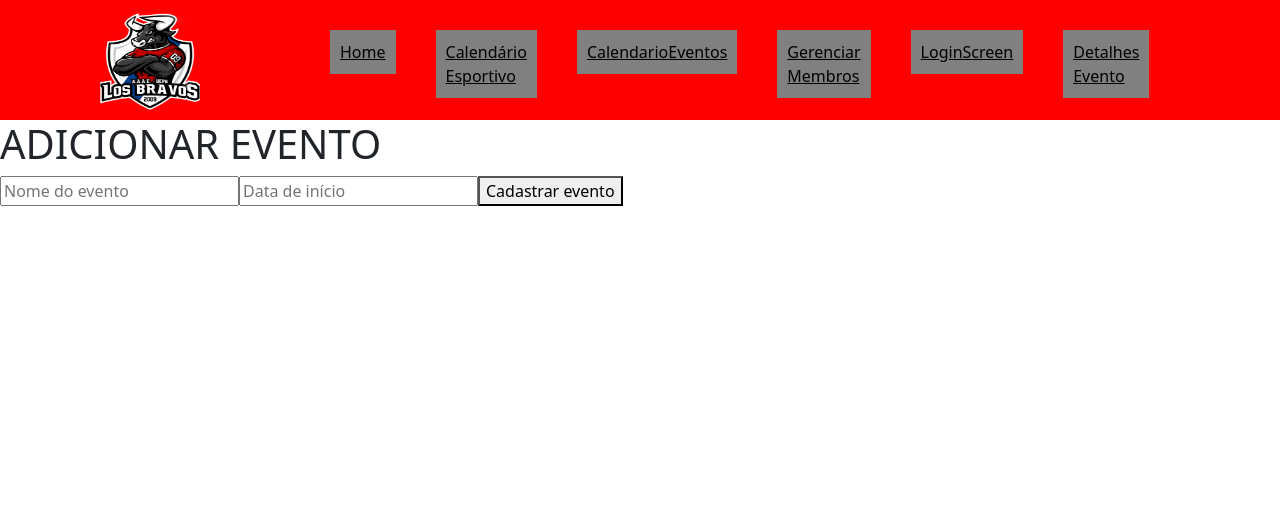
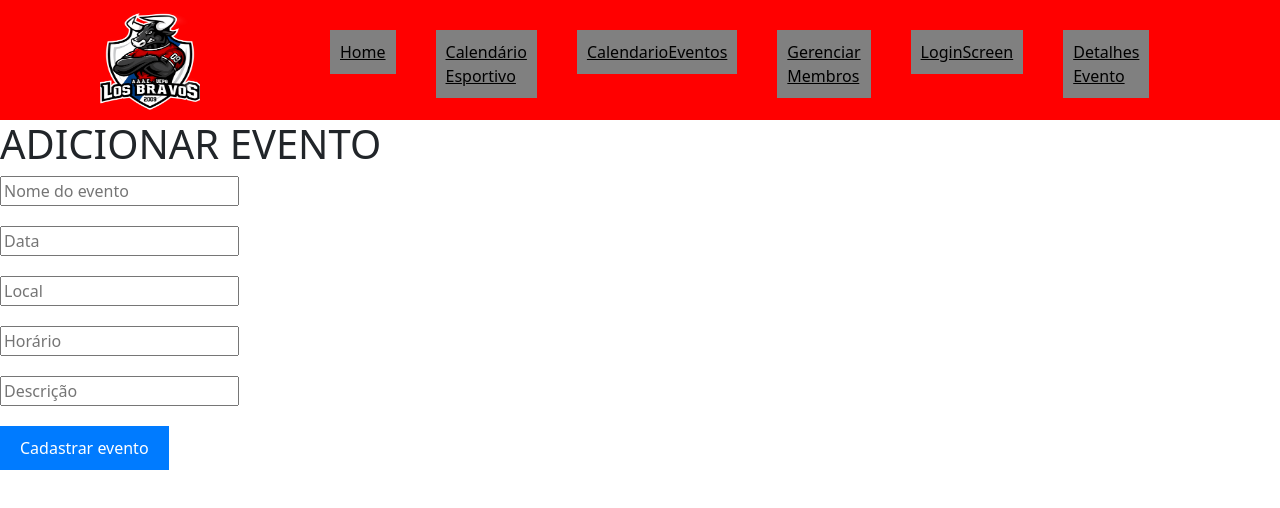
Before and after one commit to guiklos/SGLB, a React (Create React App) app: page /adicionar-evento in a window 1280 px wide. Shown: the top 508 px of the page. Built offline with nearby package versions, Linux system fonts and the light colour scheme.

Commit message:
more stuff

```diff
--- a/src/components/EventCalendar.js
+++ b/src/components/EventCalendar.js
@@ -6,7 +6,7 @@ import { Link } from 'react-router-dom';
 import { BrowserRouter as Router, Route, Switch } from 'react-router-dom';
 import { useHistory } from 'react-router-dom';
 import FullCalendar from '@fullcalendar/react'
-import dayGridPlugin from '@fullcalendar/daygrid' //plugin
+import dayGridPlugin from '@fullcalendar/daygrid'
 import * as bootstrap from 'bootstrap'
 import "bootstrap/dist/css/bootstrap.min.css"
 
@@ -30,7 +30,10 @@ export default class EventCalendar extends React.Component {
         Title: doc.data().NomeEventoEsportivo,
         Date: doc.data().dataEventoEsportivo,
         Modalidade: doc.data().Modalidade,
-        id: doc.id
+        id: doc.id,
+        Adversário: doc.data().Adversario,
+        Arbitragem: doc.data().Arbitragem,
+        Coordenador: doc.data().Coordenador,
       }));
       this.setState({ eventList: filteredData, loading: false });
     } catch (err) {
@@ -49,6 +52,9 @@ export default class EventCalendar extends React.Component {
       date: event.dataEventoEsportivo,
       modalidade: event.Modalidade,
       id: event.id,
+      adversário: event.Adversario,
+      arbitragem: event.Arbitragem,
+      coordenador: event.Coordenador,
     }));
 
     return (
@@ -73,14 +79,21 @@ export default class EventCalendar extends React.Component {
           }}
           eventDisplay="block"
           eventClick={(info) => {
-           alert("Event: " + info.event.title + "\nSDate: " + info.event.date + "\nModalidade: " + info.event.modalidade);
+  const event = info.event;
+  alert(
+    "Event: " + event.title +
+    "\nModalidade: " + event.extendedProps.modalidade +
+    "\nAdversário: " + event.extendedProps.adversário +
+    "\nArbitragem: " + event.extendedProps.arbitragem +
+    "\nCoordenador: " + event.extendedProps.coordenador
+  );
+
           // const eventoId = info.event.id;
           // const urlEventoDetalhes = `/evento-detalhes/${eventoId}`;
           // //const urlEventoDetalhes = `/evento-detalhes/${eventoId}`;
           // <Link to={`/evento-detalhes/${eventoId}`}>Ver detalhes do evento</Link>
           // window.location.href = urlEventoDetalhes;
 
-  // Redirecione o usuário para a página de detalhes do evento.
 
 }}
 
--- a/src/pages/AdicionarEvento.js
+++ b/src/pages/AdicionarEvento.js
@@ -5,36 +5,74 @@ import { db } from "../config/firebase";
 import { useNavigate } from "react-router-dom";
 
 function AdicionarEvento() {
-  // const [eventList, setEventList] = useState ([]);
-   const Navigate = useNavigate();
-  const colecaoDeEventosRef = collection(db, "eventos")
-
-  //Data do novo usuario
-  const [eventName, setEventName] = useState('')
-  const [eventDate, setEventDate] = useState('')
+  const Navigate = useNavigate();
+  const colecaoDeEventosRef = collection(db, "eventos");
+  const [eventName, setEventName] = useState("");
+  const [eventDate, setEventDate] = useState("");
+  const [local, setLocal] = useState("");
+  const [horario, setHorario] = useState("");
+  const [descricao, setDescricao] = useState("");
 
   const onSumbitEvent = async () => {
-    try{
-    await addDoc(colecaoDeEventosRef, {NomeEvento: eventName, dataDoEvento: eventDate})
-    } catch(err){
-      console.error(err)
+    try {
+      await addDoc(colecaoDeEventosRef, {
+        NomeEvento: eventName,
+        dataDoEvento: eventDate,
+        Local: local,
+        Horário: horario,
+        Descrição: descricao,
+      });
+    } catch (err) {
+      console.error(err);
     }
-    Navigate('/calendario-eventos')
-  }
+    Navigate("/calendario-eventos");
+  };
 
   return (
-    <div className='Membros'>
-    <div><h1>ADICIONAR EVENTO</h1></div>
-    <div>
-
-      <input placeholder='Nome do evento' onChange={(e) => setEventName(e.target.value)}/>
-      <input placeholder='Data de início' onChange={(e) => setEventDate(e.target.value)}/>
-
-      <button onClick={onSumbitEvent}>Cadastrar evento</button>
-    </div>
+    <div className="Membros">
+      <div>
+        <h1>ADICIONAR EVENTO</h1>
+      </div>
+      <div>
+        <div className="input-container">
+          <input
+            placeholder="Nome do evento"
+            onChange={(e) => setEventName(e.target.value)}
+          />
+        </div>
+        <div className="input-container">
+          <input
+            placeholder="Data"
+            onChange={(e) => setEventDate(e.target.value)}
+          />
+        </div>
+        <div className="input-container">
+          <input
+            placeholder="Local"
+            value={local}
+            onChange={(e) => setLocal(e.target.value)}
+          />
+        </div>
+        <div className="input-container">
+          <input
+            placeholder="Horário"
+            value={horario}
+            onChange={(e) => setHorario(e.target.value)}
+          />
+        </div>
+        <div className="input-container">
+          <input
+            placeholder="Descrição"
+            value={descricao}
+            onChange={(e) => setDescricao(e.target.value)}
+          />
+        </div>
+        <button className="button" onClick={onSumbitEvent}>
+          Cadastrar evento
+        </button>
+      </div>
     </div>
   );
-
 }
 
 export default AdicionarEvento;
--- a/src/pages/AdicionarEventoEsportivo.js
+++ b/src/pages/AdicionarEventoEsportivo.js
@@ -1,3 +1,4 @@
+
 import React, { useState } from "react";
 import { collection, addDoc } from "firebase/firestore";
 import { db } from "../config/firebase";
@@ -11,22 +12,43 @@ function AdicionarEventoEsportivo() {
   const Navigate = useNavigate();
   const [eventName, setEventName] = useState("");
   const [eventDate, setEventDate] = useState("");
+  const [modalidade, setModalidade] = useState("");
+  const [adversario, setAdversario] = useState("");
+  const [arbitragem, setArbitragem] = useState("");
+  const [coordenador, setCoordenador] = useState("");
+  const [dateError, setDateError] = useState("");
+
+  const isDateValid = (date) => {
+    const datePattern = /^\d{4}-\d{2}-\d{2}$/;
+    return datePattern.test(date);
+  };
 
   const onSumbitEvent = async () => {
+    if (!isDateValid(eventDate)) {
+      setDateError("Formato de data inválido. Use YYYY-MM-DD.");
+      return;
+    }
+
     try {
       await addDoc(colecaoDeEventosEsportivosRef, {
         NomeEventoEsportivo: eventName,
         dataEventoEsportivo: eventDate,
+        Modalidade: modalidade,
+        Adversario: adversario,
+        Arbitragem: arbitragem,
+        Coordenador: coordenador,
       });
     } catch (err) {
       console.error(err);
     }
-    Navigate('/calendario-esportivo')
+    Navigate('/calendario-esportivo');
   }
 
   return (
     <div className="Membros">
-      <div><h1>ADICIONAR EVENTO ESPORTIVO</h1></div>
+      <div>
+        <h1>ADICIONAR EVENTO ESPORTIVO</h1>
+      </div>
       <div>
         <div className="input-container">
           <input
@@ -37,20 +59,40 @@ function AdicionarEventoEsportivo() {
         <div className="input-container">
           <input
             placeholder="Data"
-            onChange={(e) => setEventDate(e.target.value)}
+            onChange={(e) => {
+              setEventDate(e.target.value);
+              setDateError("");
+            }}
+          />
+          {dateError && <div className="error-message">{dateError}</div>}
+        </div>
+        <div className="input-container">
+          <input
+            placeholder="Modalidade"
+            value={modalidade}
+            onChange={(e) => setModalidade(e.target.value)}
           />
         </div>
         <div className="input-container">
-          <input placeholder="Modalidade" />
+          <input
+            placeholder="Adversário"
+            value={adversario}
+            onChange={(e) => setAdversario(e.target.value)}
+          />
         </div>
         <div className="input-container">
-          <input placeholder="Adversário" />
+          <input
+            placeholder="Arbitragem"
+            value={arbitragem}
+            onChange={(e) => setArbitragem(e.target.value)}
+          />
         </div>
         <div className="input-container">
-          <input placeholder="Arbitragem" />
-        </div>
-        <div className="input-container">
-          <input placeholder="Coordenador" />
+          <input
+            placeholder="Coordenador"
+            value={coordenador}
+            onChange={(e) => setCoordenador(e.target.value)}
+          />
         </div>
         <button className="button" onClick={onSumbitEvent}>
           Cadastrar evento
--- a/src/pages/CalendarioEventos.js
+++ b/src/pages/CalendarioEventos.js
@@ -2,7 +2,7 @@ import React, { useEffect, useState } from "react";
 import { getDocs, collection } from "firebase/firestore";
 import { db } from "../config/firebase";
 import FullCalendar from "@fullcalendar/react";
-import dayGridPlugin from "@fullcalendar/daygrid"; //plugin!
+import dayGridPlugin from "@fullcalendar/daygrid"; //plugin
 
 function CalendarioEventos() {
   const [eventList, setEventList] = useState([]);
@@ -17,6 +17,9 @@ function CalendarioEventos() {
           title: doc.data().NomeEvento,
           date: doc.data().dataDoEvento,
           id: doc.id,
+          local: doc.data().Local,
+          horario: doc.data().Horário,
+          descricao: doc.data().Descrição,
         }));
         setEventList(filteredData);
       } catch (err) {
@@ -28,7 +31,7 @@ function CalendarioEventos() {
 
   return (
     <div className="Eventos">
-      <h2>CalendarioEventos</h2>;
+      <h2>CalendarioEventos</h2>
       <FullCalendar
         plugins={[dayGridPlugin]}
         initialView="dayGridMonth"
@@ -49,17 +52,22 @@ function CalendarioEventos() {
         }}
         eventDisplay="block"
         eventClick={(info) => {
-          alert("Event: " + info.event.title);
+          alert(
+            "Event: " + info.event.title +
+            "\nLocal: " + info.event.extendedProps.local +
+            "\nHorário: " + info.event.extendedProps.horario +
+            "\nDescrição: " + info.event.extendedProps.descricao
+          );
         }}
       />
-      {/* <div>
-        {eventList.map((eventos) => (
-          <div key={eventos.id}>
-            <h1>{eventos.title}</h1>
-            <p>Data do evento: {eventos.date}</p>
+      <div>
+        {eventList.map((event) => (
+          <div key={event.id}>
+            <h1>{event.title}</h1>
+            <p>Data do evento: {event.date}</p>
           </div>
         ))}
-      </div> */}
+      </div>
     </div>
   );
 }
--- a/src/pages/EventoDetalhes.js
+++ b/src/pages/EventoDetalhes.js
@@ -28,7 +28,6 @@ function EventoDetalhes() {
 
     <div>
       <h2>Detalhes do Evento {eventoId}</h2>
-      {/* Exiba os detalhes do evento com base no eventoId */}
     </div>
   );
 }
```
